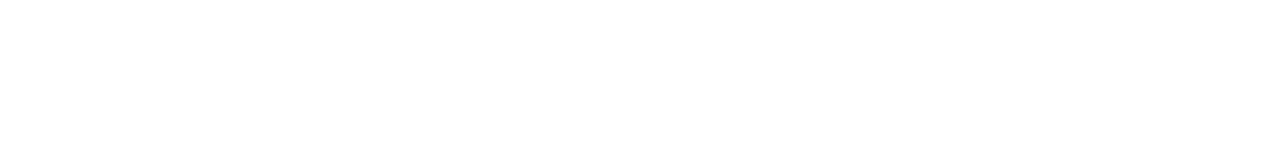
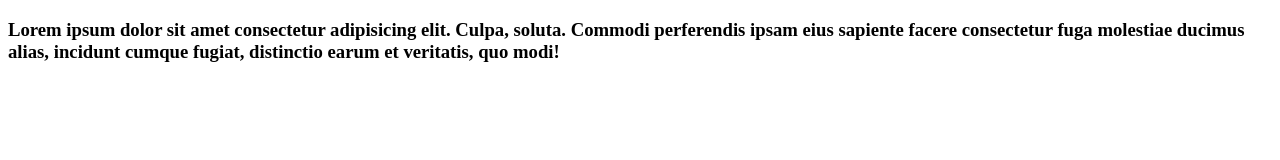
Before and after one commit to Auvro-Islam/trying-web-again, a plain HTML site: page index.html in a window 1280 px wide. Drawn offline with Linux system fonts and the light colour scheme.

Commit message:
added sec com

```diff
--- a/index.html
+++ b/index.html
@@ -6,6 +6,10 @@
     <title>gandu doing web dev again</title>
 </head>
 <body>
-
+    <div>
+        <h3>
+            Lorem ipsum dolor sit amet consectetur adipisicing elit. Culpa, soluta. Commodi perferendis ipsam eius sapiente facere consectetur fuga molestiae ducimus alias, incidunt cumque fugiat, distinctio earum et veritatis, quo modi!
+        </h3>
+    </div>
 </body>
 </html>
```
